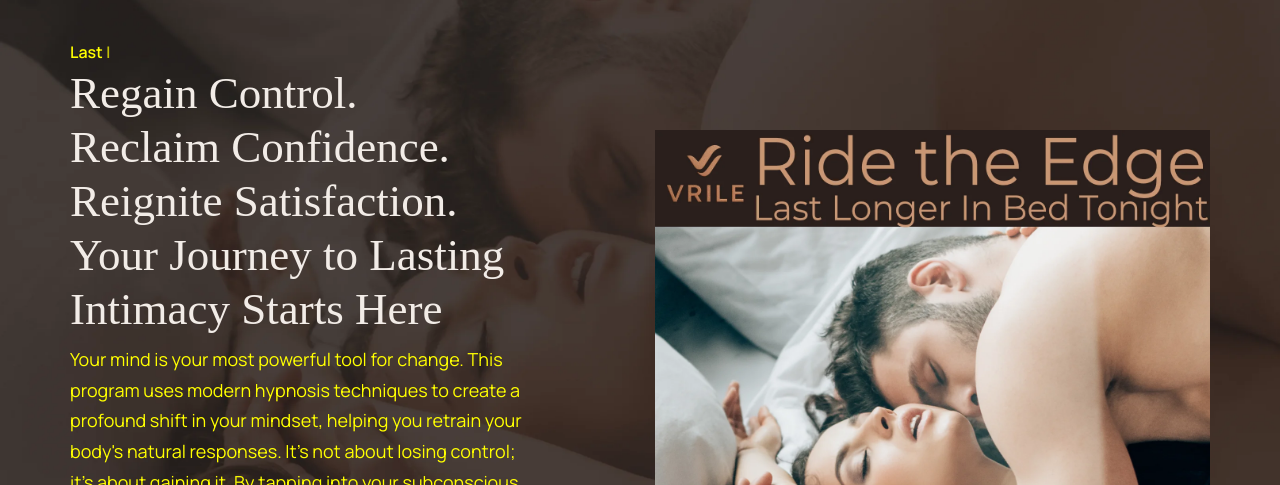
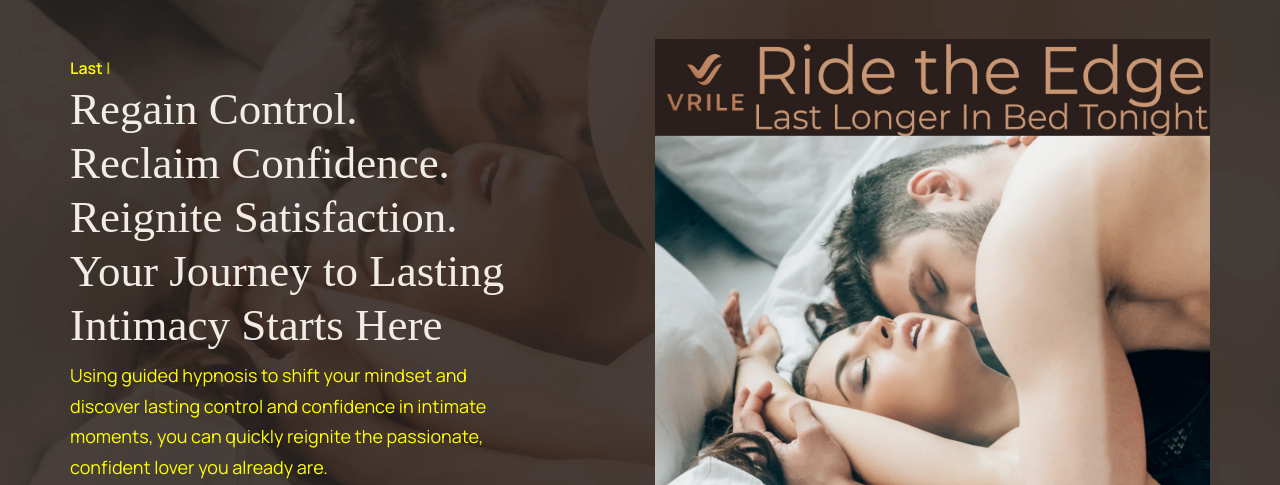
Before and after one commit to wyldemedia/vrile, a website: page index.html in a window 1280 px wide. Shown: the part 315-800 px from the top of the page. Drawn offline with Linux system fonts and the light colour scheme; a web font is replaced by a local one.

Commit message:
hypnosis intro

```diff
--- a/index.html
+++ b/index.html
@@ -170,7 +170,7 @@ var captureOutboundLink = function(url) {
               Reclaim Confidence.<br/> Reignite Satisfaction. <br/> Your Journey to Lasting Intimacy Starts Here</h2>
             <!-- p -->
             <p>
-            Your mind is your most powerful tool for change. This program uses modern hypnosis techniques to create a profound shift in your mindset, helping you retrain your body's natural responses. It’s not about losing control; it’s about gaining it. By tapping into your subconscious, you can release the performance anxiety and self-doubt that get in the way. This professional, science-backed audio program empowers you to build lasting sexual confidence from the inside out, creating a powerful mind-body connection for more satisfying and controlled intimate experiences.
+            Using guided hypnosis to shift your mindset and discover lasting control and confidence in intimate moments, you can quickly reignite the passionate, confident lover you already are.
             </p>
 
              <ul class="app_btn">
```
